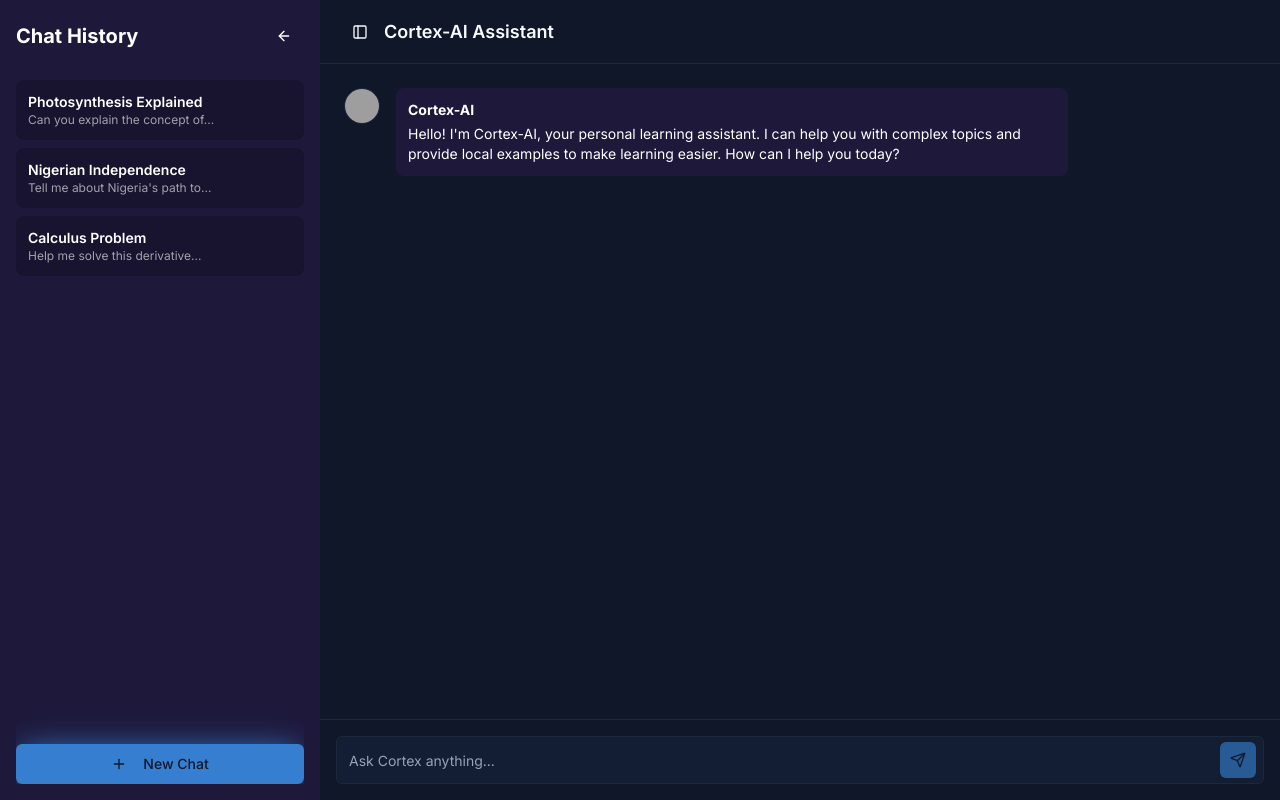
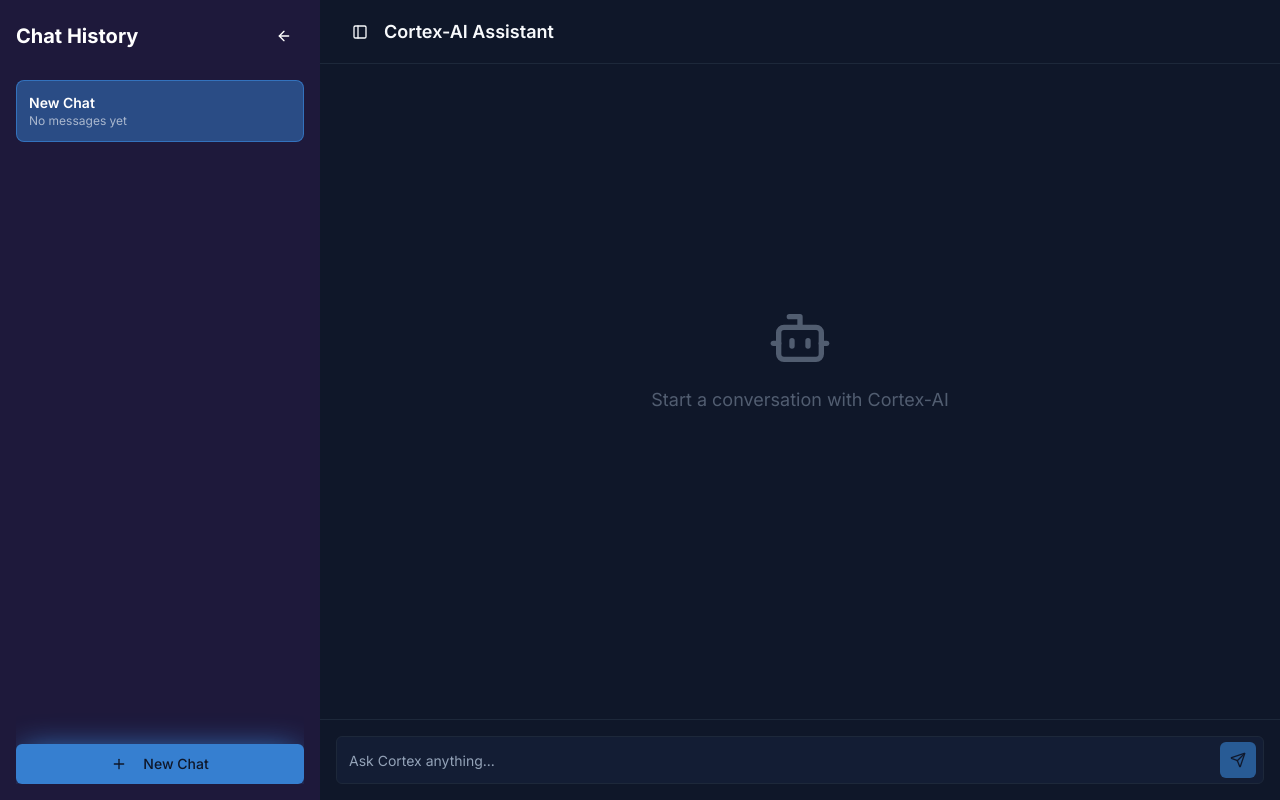
Before and after one commit to Anasabubakar/Edupeak, a Next.js app: page /cortex-ai in a window 1280 px wide. Built offline with nearby package versions, Linux system fonts and the light colour scheme; grey boxes are pictures that could not be loaded.

Commit message:
cortex AI sidebar and newchat

```diff
--- a/src/app/cortex-ai/page.tsx
+++ b/src/app/cortex-ai/page.tsx
@@ -25,14 +25,65 @@ interface Message {
   avatar?: string;
 }
 
+interface ChatSession {
+  id: string;
+  title: string;
+  messages: Message[];
+  createdAt: number;
+}
+
 export default function CortexAiPage() {
   const router = useRouter();
   const isDesktop = useMediaQuery('(min-width: 768px)');
   const [isSidebarOpen, setIsSidebarOpen] = useState(true);
-  const [messages, setMessages] = useState<Message[]>(chatMessages);
+  const [sessions, setSessions] = useState<ChatSession[]>([]);
+  const [currentSessionId, setCurrentSessionId] = useState<string | null>(null);
   const [inputValue, setInputValue] = useState('');
   const [isLoading, setIsLoading] = useState(false);
   const messagesEndRef = React.useRef<HTMLDivElement>(null);
+
+  // Load sessions from LocalStorage on mount
+  React.useEffect(() => {
+    const savedSessions = localStorage.getItem('cortex_sessions');
+    if (savedSessions) {
+      try {
+        const parsed = JSON.parse(savedSessions);
+        setSessions(parsed);
+        if (parsed.length > 0) {
+          setCurrentSessionId(parsed[0].id);
+        } else {
+          createNewSession();
+        }
+      } catch (e) {
+        console.error('Failed to parse sessions', e);
+        createNewSession();
+      }
+    } else {
+      createNewSession();
+    }
+  }, []);
+
+  // Save sessions to LocalStorage whenever they change
+  React.useEffect(() => {
+    if (sessions.length > 0) {
+      localStorage.setItem('cortex_sessions', JSON.stringify(sessions));
+    }
+  }, [sessions]);
+
+  const createNewSession = () => {
+    const newSession: ChatSession = {
+      id: Date.now().toString(),
+      title: 'New Chat',
+      messages: [],
+      createdAt: Date.now(),
+    };
+    setSessions((prev) => [newSession, ...prev]);
+    setCurrentSessionId(newSession.id);
+    if (isDesktop === false) setIsSidebarOpen(false);
+  };
+
+  const currentSession = sessions.find((s) => s.id === currentSessionId);
+  const messages = currentSession?.messages || [];
 
   React.useEffect(() => {
     if (isDesktop) {
@@ -52,15 +103,34 @@ export default function CortexAiPage() {
 
   const handleSendMessage = async (e?: React.FormEvent) => {
     e?.preventDefault();
-    if (!inputValue.trim() || isLoading) return;
+    if (!inputValue.trim() || isLoading || !currentSessionId) return;
 
     const userMessage = {
-      id: messages.length + 1,
+      id: Date.now(),
       role: 'user',
       content: inputValue,
     };
 
-    setMessages((prev) => [...prev, userMessage]);
+    // Optimistic update
+    setSessions((prev) =>
+      prev.map((session) => {
+        if (session.id === currentSessionId) {
+          // Update title if it's the first message and title is default
+          const newTitle =
+            session.messages.length === 0 && session.title === 'New Chat'
+              ? userMessage.content.slice(0, 30) + (userMessage.content.length > 30 ? '...' : '')
+              : session.title;
+
+          return {
+            ...session,
+            title: newTitle,
+            messages: [...session.messages, userMessage],
+          };
+        }
+        return session;
+      })
+    );
+
     setInputValue('');
     setIsLoading(true);
 
@@ -80,21 +150,34 @@ export default function CortexAiPage() {
       }
 
       const aiResponse = {
-        id: messages.length + 2,
+        id: Date.now() + 1,
         role: 'assistant',
         content: data.response,
         avatar: '/avatars/cortex.png',
       };
-      setMessages((prev) => [...prev, aiResponse]);
+
+      setSessions((prev) =>
+        prev.map((session) =>
+          session.id === currentSessionId
+            ? { ...session, messages: [...session.messages, aiResponse] }
+            : session
+        )
+      );
     } catch (error) {
       console.error('Error sending message:', error);
       const errorResponse = {
-        id: messages.length + 2,
+        id: Date.now() + 1,
         role: 'assistant',
         content: "I'm having trouble connecting to my brain right now. Please check if the API key is configured correctly.",
         avatar: '/avatars/cortex.png',
       };
-      setMessages((prev) => [...prev, errorResponse]);
+      setSessions((prev) =>
+        prev.map((session) =>
+          session.id === currentSessionId
+            ? { ...session, messages: [...session.messages, errorResponse] }
+            : session
+        )
+      );
     } finally {
       setIsLoading(false);
     }
@@ -118,19 +201,29 @@ export default function CortexAiPage() {
               </Button>
             </div>
             <div className="flex-1 space-y-2 overflow-y-auto">
-              {chatHistory.map((chat) => (
+              {sessions.map((session) => (
                 <div
-                  key={chat.id}
-                  className="p-3 rounded-lg cursor-pointer bg-black/20"
+                  key={session.id}
+                  onClick={() => {
+                    setCurrentSessionId(session.id);
+                    if (!isDesktop) setIsSidebarOpen(false);
+                  }}
+                  className={cn(
+                    "p-3 rounded-lg cursor-pointer transition-colors",
+                    currentSessionId === session.id ? "bg-primary/40 border border-primary/50" : "bg-black/20 hover:bg-black/30"
+                  )}
                 >
-                  <h3 className="font-semibold truncate text-sm">{chat.title}</h3>
+                  <h3 className="font-semibold truncate text-sm">{session.title}</h3>
                   <p className="text-xs text-white/60 truncate">
-                    {chat.preview}
+                    {session.messages.length > 0 ? session.messages[session.messages.length - 1].content : 'No messages yet'}
                   </p>
                 </div>
               ))}
             </div>
-            <Button className="mt-4 w-full bg-primary/80 hover:bg-primary/90 shadow-[0_0_2rem_-0.5rem_hsl(var(--primary))] transition-shadow duration-300">
+            <Button
+              onClick={createNewSession}
+              className="mt-4 w-full bg-primary/80 hover:bg-primary/90 shadow-[0_0_2rem_-0.5rem_hsl(var(--primary))] transition-shadow duration-300"
+            >
               <Plus className="mr-2" />
               New Chat
             </Button>
@@ -156,7 +249,13 @@ export default function CortexAiPage() {
         </header>
 
         <div className="flex-1 overflow-y-auto p-6 space-y-8">
-          {messages.map((message) => (
+          {messages.length === 0 ? (
+            <div className="flex flex-col items-center justify-center h-full text-center text-muted-foreground opacity-50">
+              <Bot className="h-16 w-16 mb-4" />
+              <p className="text-lg">Start a conversation with Cortex-AI</p>
+            </div>
+          ) : (
+            messages.map((message) => (
               <div
                 key={message.id}
                 className={cn(
@@ -194,7 +293,7 @@ export default function CortexAiPage() {
                   </Avatar>
                 )}
               </div>
-          ))}
+            )))}
           {isLoading && (
             <div className="flex items-start gap-4">
               <Avatar className="h-9 w-9 border">
```
Lines whose indentation alone changed are shown as unchanged.
